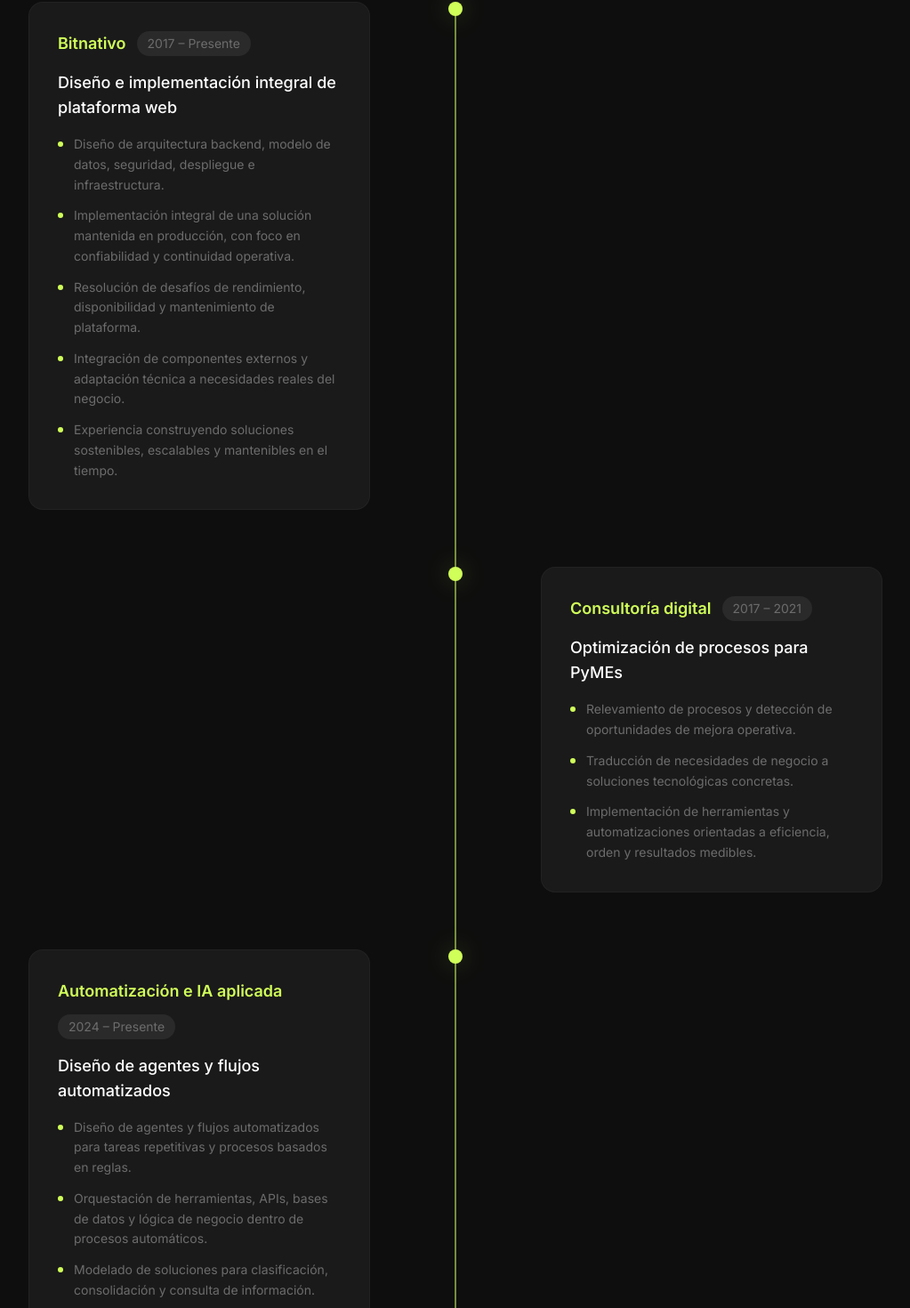
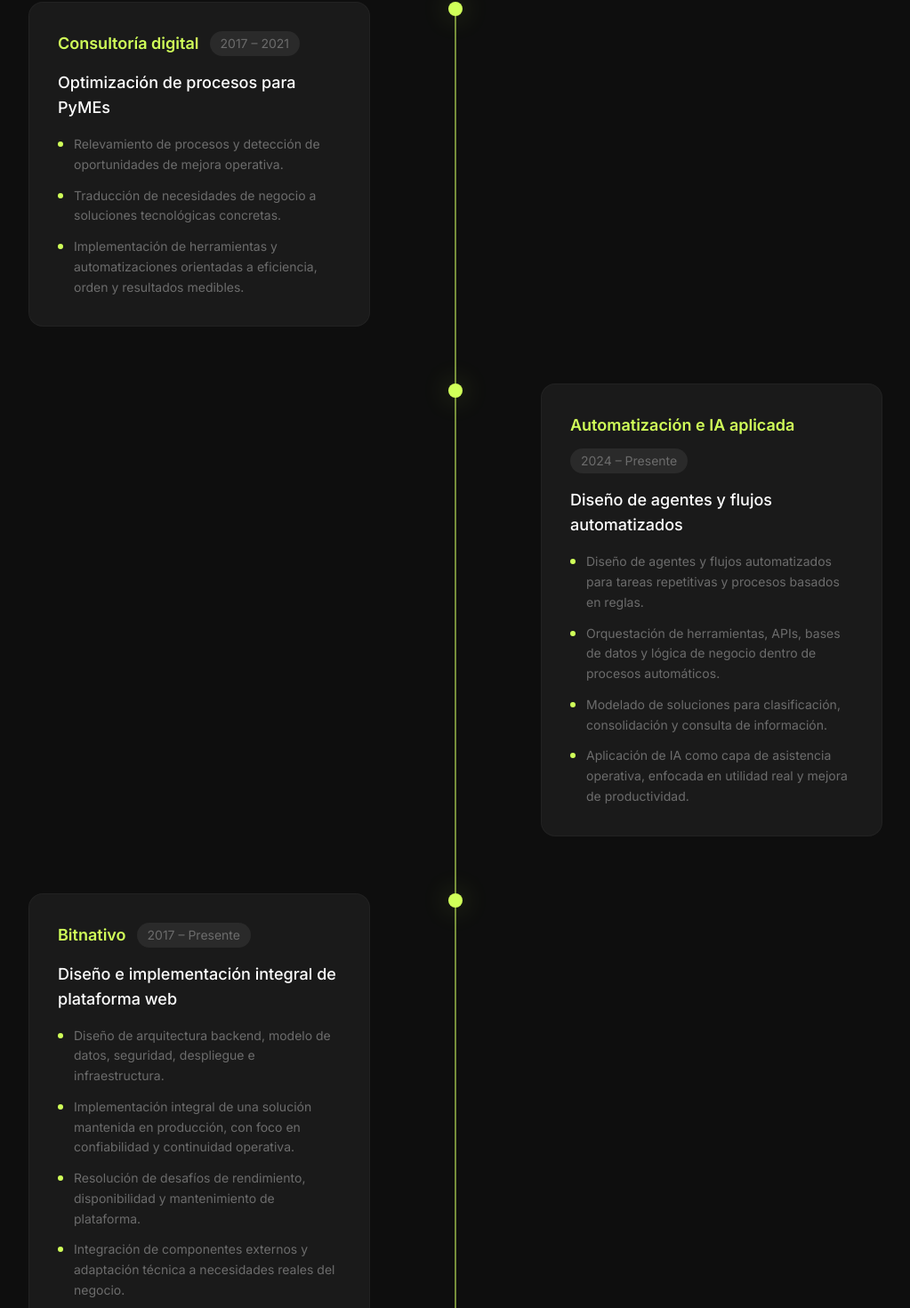
Before and after one commit to resourceldg/resourceldgcv, a React (Vite) app: page / in a window 1280 px wide. Shown: the part 3104-4574 px from the top of the page at 89% size, without its empty margins (128-1151 px from the left). Built offline with nearby package versions, Linux system fonts and the light colour scheme.

Commit message:
reorder experience: Consultoría digital, IA aplicada, Bitnativo

```diff
--- a/src/sections/Experiencia.tsx
+++ b/src/sections/Experiencia.tsx
@@ -1,18 +1,6 @@
 import { useEffect, useRef, useState } from 'react';
 
 const experiencias = [
-  {
-    empresa: 'Bitnativo',
-    periodo: '2017 – Presente',
-    titulo: 'Diseño e implementación integral de plataforma web',
-    logros: [
-      'Diseño de arquitectura backend, modelo de datos, seguridad, despliegue e infraestructura.',
-      'Implementación integral de una solución mantenida en producción, con foco en confiabilidad y continuidad operativa.',
-      'Resolución de desafíos de rendimiento, disponibilidad y mantenimiento de plataforma.',
-      'Integración de componentes externos y adaptación técnica a necesidades reales del negocio.',
-      'Experiencia construyendo soluciones sostenibles, escalables y mantenibles en el tiempo.'
-    ]
-  },
   {
     empresa: 'Consultoría digital',
     periodo: '2017 – 2021',
@@ -32,6 +20,18 @@ const experiencias = [
       'Orquestación de herramientas, APIs, bases de datos y lógica de negocio dentro de procesos automáticos.',
       'Modelado de soluciones para clasificación, consolidación y consulta de información.',
       'Aplicación de IA como capa de asistencia operativa, enfocada en utilidad real y mejora de productividad.'
+    ]
+  },
+  {
+    empresa: 'Bitnativo',
+    periodo: '2017 – Presente',
+    titulo: 'Diseño e implementación integral de plataforma web',
+    logros: [
+      'Diseño de arquitectura backend, modelo de datos, seguridad, despliegue e infraestructura.',
+      'Implementación integral de una solución mantenida en producción, con foco en confiabilidad y continuidad operativa.',
+      'Resolución de desafíos de rendimiento, disponibilidad y mantenimiento de plataforma.',
+      'Integración de componentes externos y adaptación técnica a necesidades reales del negocio.',
+      'Experiencia construyendo soluciones sostenibles, escalables y mantenibles en el tiempo.'
     ]
   }
 ];
```
